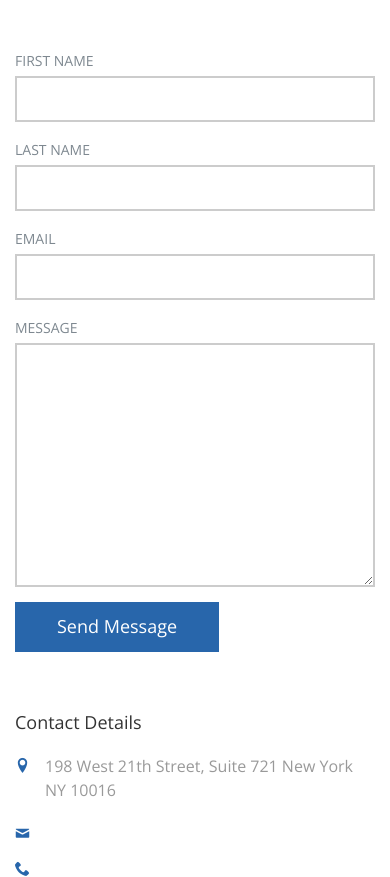
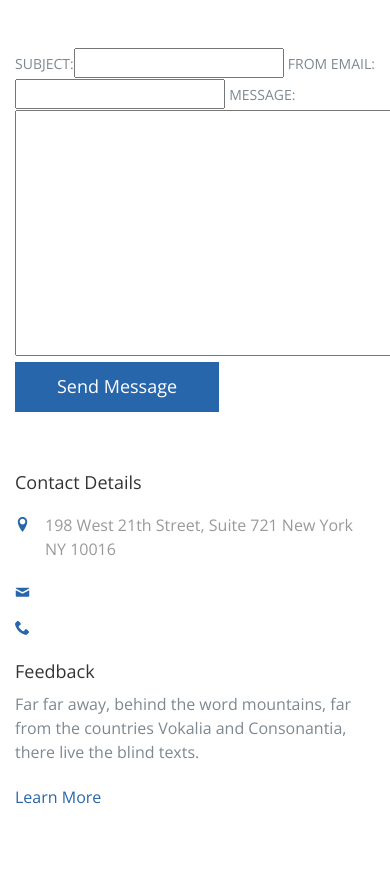
Before and after one commit to aptshapon/property-business, a Django app: page /contact/ in a window 390 px wide; the page is wider, and only the part inside the window is pictured. Shown: the part 400-1277 px from the top of that part. Run offline with Django 3.2, Linux system fonts and the light colour scheme; data that the repository does not hold is empty; some libraries are stand-ins or nearby versions; some web fonts are replaced.

Commit message:
Added contact forms, views and templates

```diff
--- /dev/null
+++ b/src/contact/forms.py
@@ -0,0 +1,7 @@
+from django import forms
+
+
+class ContactForm(forms.Form):
+    subject = forms.CharField(required=True)
+    from_email = forms.EmailField(required=True)
+    message = forms.CharField(widget=forms.Textarea, required=True)
--- a/src/contact/templates/contact.html
+++ b/src/contact/templates/contact.html
@@ -32,29 +32,10 @@
     <div class="container">
       <div class="row">
         <div class="col-md-8">
-          <form action="#" method="post" class="probootstrap-form mb60">
-            <div class="row">
-              <div class="col-md-6">
-                <div class="form-group">
-                  <label for="fname">First Name</label>
-                  <input type="text" class="form-control" id="fname" name="fname">
-                </div>
-              </div>
-              <div class="col-md-6">
-                <div class="form-group">
-                  <label for="lname">Last Name</label>
-                  <input type="text" class="form-control" id="lname" name="lname">
-                </div>
-              </div>
-            </div>
-            <div class="form-group">
-              <label for="email">Email</label>
-              <input type="email" class="form-control" id="email" name="email">
-            </div>
-            <div class="form-group">
-              <label for="message">Message</label>
-              <textarea cols="30" rows="10" class="form-control" id="message" name="message"></textarea>
-            </div>
+          <form method="post" class="probootstrap-form mb60">
+          {% csrf_token %}
+          {{contact_form}}
+
             <div class="form-group">
               <input type="submit" class="btn btn-primary" id="submit" name="submit" value="Send Message">
             </div>
--- a/src/contact/views.py
+++ b/src/contact/views.py
@@ -1,16 +1,40 @@
-from django.shortcuts import render
+from django.shortcuts import render, redirect
+from .forms import ContactForm
 from .models import ContactDetails
+from django.core.mail import send_mail as sm
+from django.core.mail import BadHeaderError
+from django.http import HttpResponse, HttpResponseRedirect
 
 
 def send_mail(request):
     contactdetails = ContactDetails.objects.last()
     template = 'contact.html'
+
+    if request.method == 'POST':
+        contact_form = ContactForm(request.POST)
+
+        if contact_form.is_valid():
+            subject = contact_form.cleaned_data['subject']
+            from_email = contact_form.cleaned_data['from_email']
+            message = contact_form.cleaned_data['message']
+
+            try:
+                sm(subject, message, from_email, ['test@gmail.com'])
+            except BadHeaderError:
+                return HttpResponse('invalid header')
+
+            return redirect('contact:success')
+
+    else:
+        contact_form = ContactForm()
+
     context = {
-        'contactdetails': contactdetails
+        'contactdetails': contactdetails,
+        'contact_form': contact_form,
     }
 
     return render(request, template, context)
 
 
 def success(request):
-    pass
+    return HttpResponse('Message sent successfully!')
```
Also changed, not shown: src/project/settings.py (+8 -0 lines).
